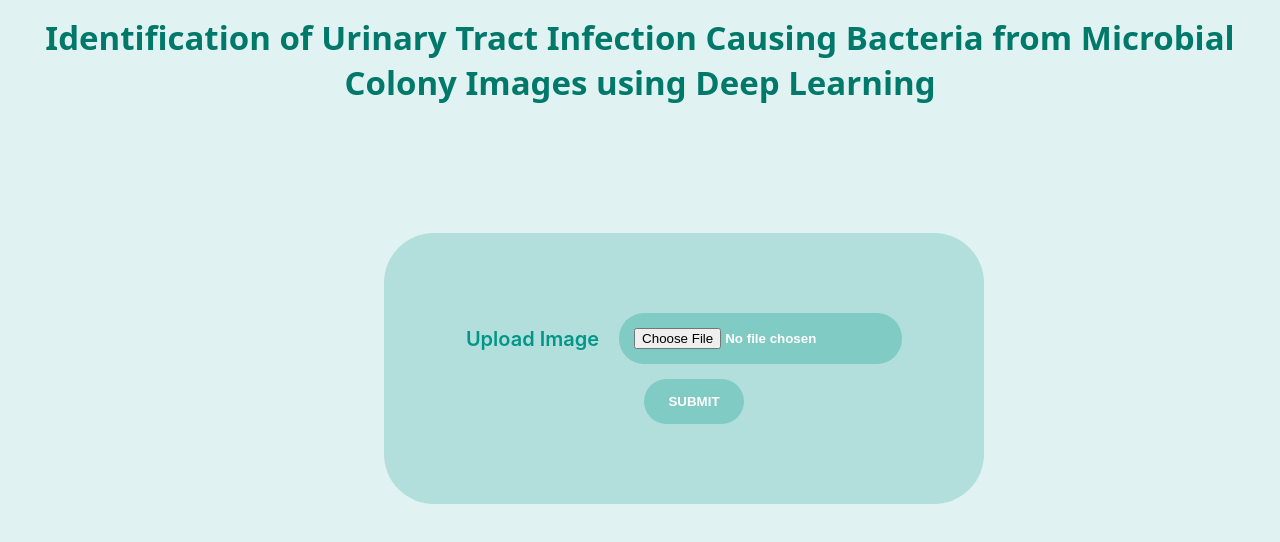
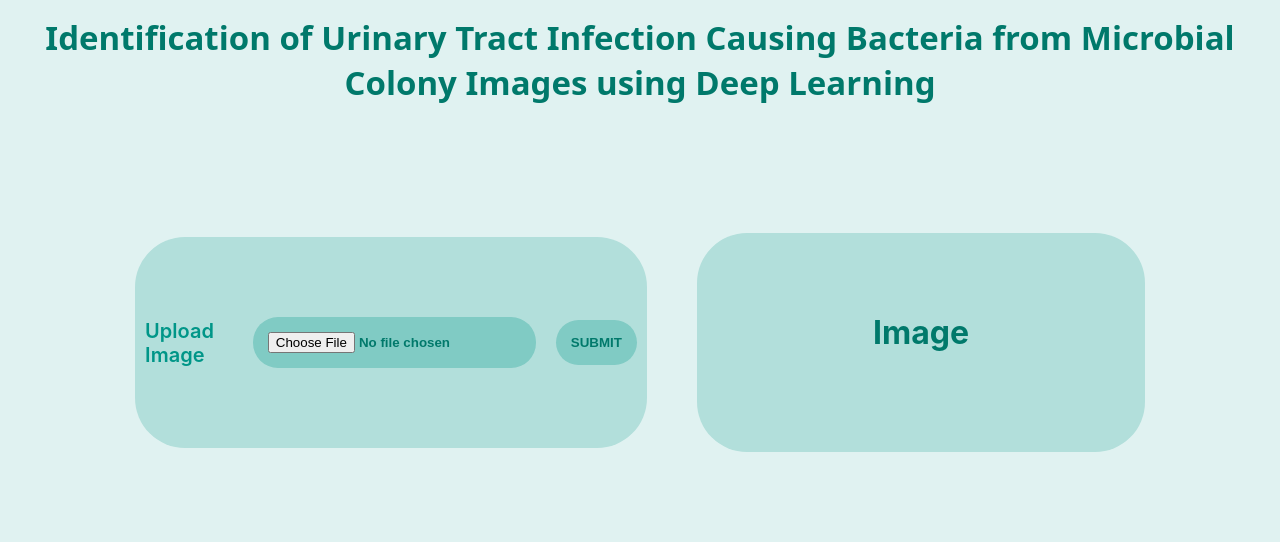
Before and after one commit to tejas0123/Final-Year-Project-UI, a React (Create React App) app: page / in a window 1280 px wide. Shown: the top 542 px of the page. Built offline with nearby package versions, Linux system fonts and the light colour scheme.

Commit message:
Finished

```diff
--- a/src/components/home.js
+++ b/src/components/home.js
@@ -3,23 +3,35 @@ import axios from 'axios'
 import { StyledHome } from '../styled/Home.styled'
 
 export function Home() {
-  let formData;
   let file;
   const [imageFileName, setImageFileName] = useState("");
+  const [image, setImage] = useState(null);
+  const [result, setResult] = useState("");
 
   const BASE_FILE_PATH = "images/";
 
-  const handleFileChange = (event) =>{
+  const handleFileChange = (event) => {
+    if (event.target.files && event.target.files[0]) {
       file = event.target.files[0];
       console.log(file);
+      setImageFileName(file.name);
       console.log(file.name);
-    setImageFileName(file.name);
+
+      const reader = new FileReader();
+      reader.onload = (event) => {
+        setImage(event.target.result);
+      };
+      reader.readAsDataURL(event.target.files[0]);
+    }
   }
 
   const fileUpload = (event) => {
-    axios.post("http://192.168.0.108:8000/predictBacteriaClass", {"imageFilePath" : BASE_FILE_PATH + imageFileName})
+    axios.post("http://192.168.0.108:8000/predictBacteriaClass", { "imageFilePath": BASE_FILE_PATH + imageFileName })
       .then((response) => {
         console.log(response);
+        if (response !== "") {
+          setResult("Bacteria Class: " + (response.data));
+        }
       })
       .catch((error) => {
         console.log(error);
@@ -28,13 +40,24 @@ export function Home() {
 
   return (
     <StyledHome>
-        <h1 class="heading">Identification of Urinary Tract Infection Causing Bacteria from Microbial Colony Images using Deep Learning</h1>
+      <h1 className="heading">Identification of Urinary Tract Infection Causing Bacteria from Microbial Colony Images using Deep Learning</h1>
+      <div className='mainDiv'>
         <div className='formDiv'>
           <div className='innerDiv'>
             <div><label>Upload Image</label></div>
-              <div><input type='file' name='petriDishImage' onChange={handleFileChange}/></div>
+            <div><input type='file' name='petriDishImage' onChange={handleFileChange} /></div>
+            <input type='submit' className='submitButton' onClick={fileUpload}></input>
           </div>
-            <div><input type='submit' className='submitButton' onClick={fileUpload}></input></div>
+        </div>
+        <div className='mainImageDiv'>
+          <div className='headingsDiv'>
+            <h1>Image</h1>
+          </div>
+          <div className='imageInputDiv'>
+            <div className='imageDiv'>{image && <img src={image}/>}</div>
+            <div className='result'><h2>{result}</h2></div>
+          </div>
+        </div>
       </div>
     </StyledHome>
   )
--- a/src/styled/Home.styled.js
+++ b/src/styled/Home.styled.js
@@ -8,25 +8,66 @@ export const StyledHome = styled.div`
         font-size: 33px;
         color: #00796b;
     }
+    .mainDiv{
+        display: flex;
+        align-items: center;
+        justify-content: center;
+        gap: 50px;
+
+        .mainImageDiv{
+            background-color: #b2dfdb;
+            padding: 80px;
+            width: 35%;
+            margin-top: 10%;
+            border-radius: 50px;
+            .imageDiv{
+                margin-top: 20px;
+            }
+
+            img{
+                margin-top: 20px;
+                width: 70%;
+                border-radius: 50%;
+            }
+            .headingsDiv{
+                color: #00796b;
+                display: flex;
+                align-items: center;
+                justify-content: center;
+                gap: 60px;
+            }
+
+            .imageInputDiv{
+                display: flex;
+                align-items: center;
+                justify-content: space-between;
+            }
+            .result{
+                margin-top: 20px;
+                color: green;
+            }
+        }
+    }
+
     .formDiv{
         color: #009688;
         background-color: #b2dfdb;
         padding: 80px;
-        width: 600px;
+        width: 40%;
         margin-top: 10%;
-        margin-left: 30%;
         border-radius: 50px;
         display: flex;
         flex-direction: column;
         align-items: center;
         justify-content: space-between;
+
         input{
             margin-left: 20px;
             background-color: #80cbc4;
             padding: 15px;
             border: none;
             border-radius: 25px;
-            color: #fefefe;
+            color: #00796b;
             font-weight: 600;
         }
 
@@ -36,10 +77,8 @@ export const StyledHome = styled.div`
         }
 
         .submitButton{
-            margin-top: 15px;
             padding: 15px;
             text-transform: uppercase;
-            color: #fefefe;
             width: 100px;
         }
 
@@ -47,11 +86,14 @@ export const StyledHome = styled.div`
             cursor: pointer;
             background-color:#26a69a;
             transition: 0.4s;
+            color: white;
         }
     }
+
     .innerDiv{
         display: flex;
         align-items: center;
         justify-content: center;
     }
+
 `
```
Lines whose indentation alone changed are shown as unchanged.
